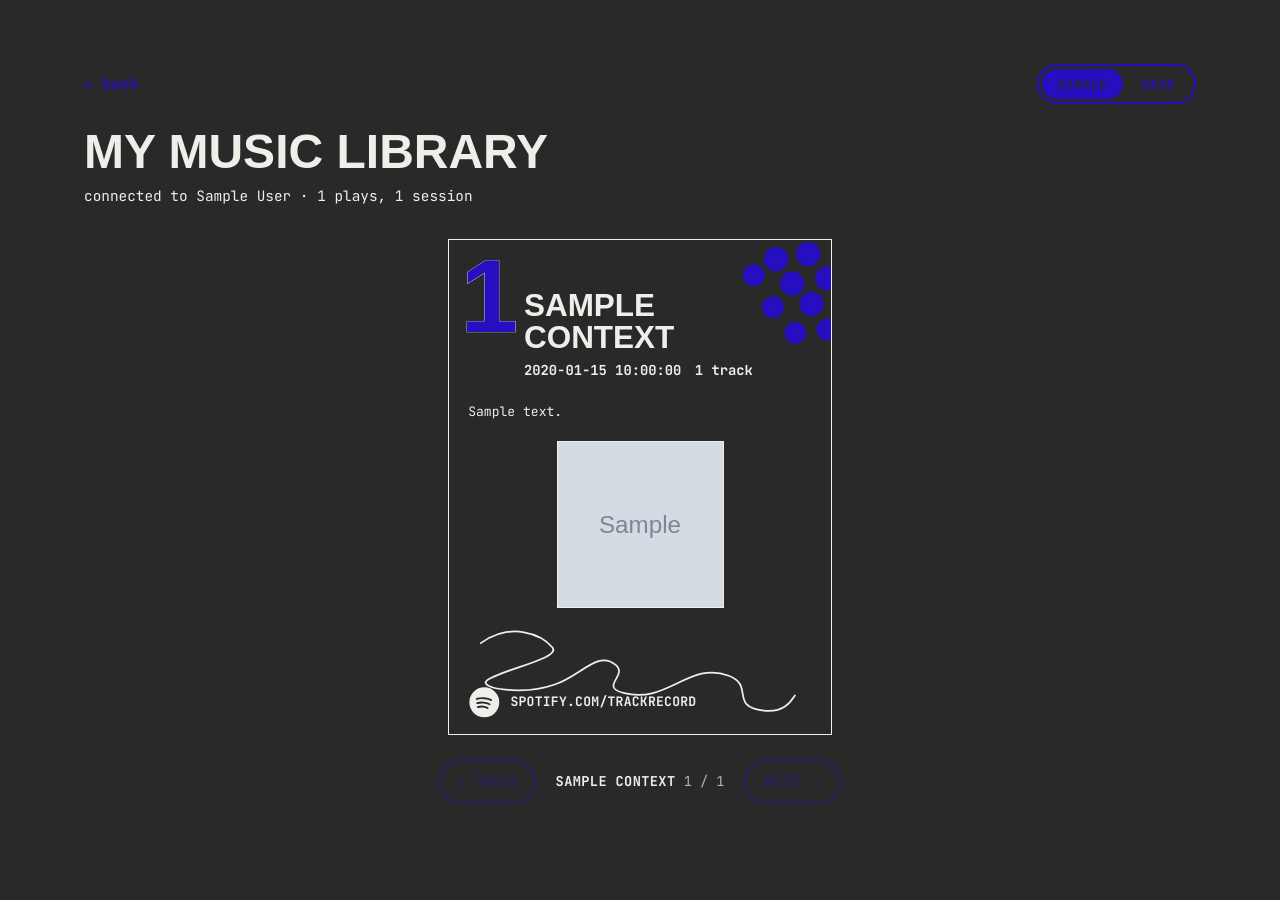
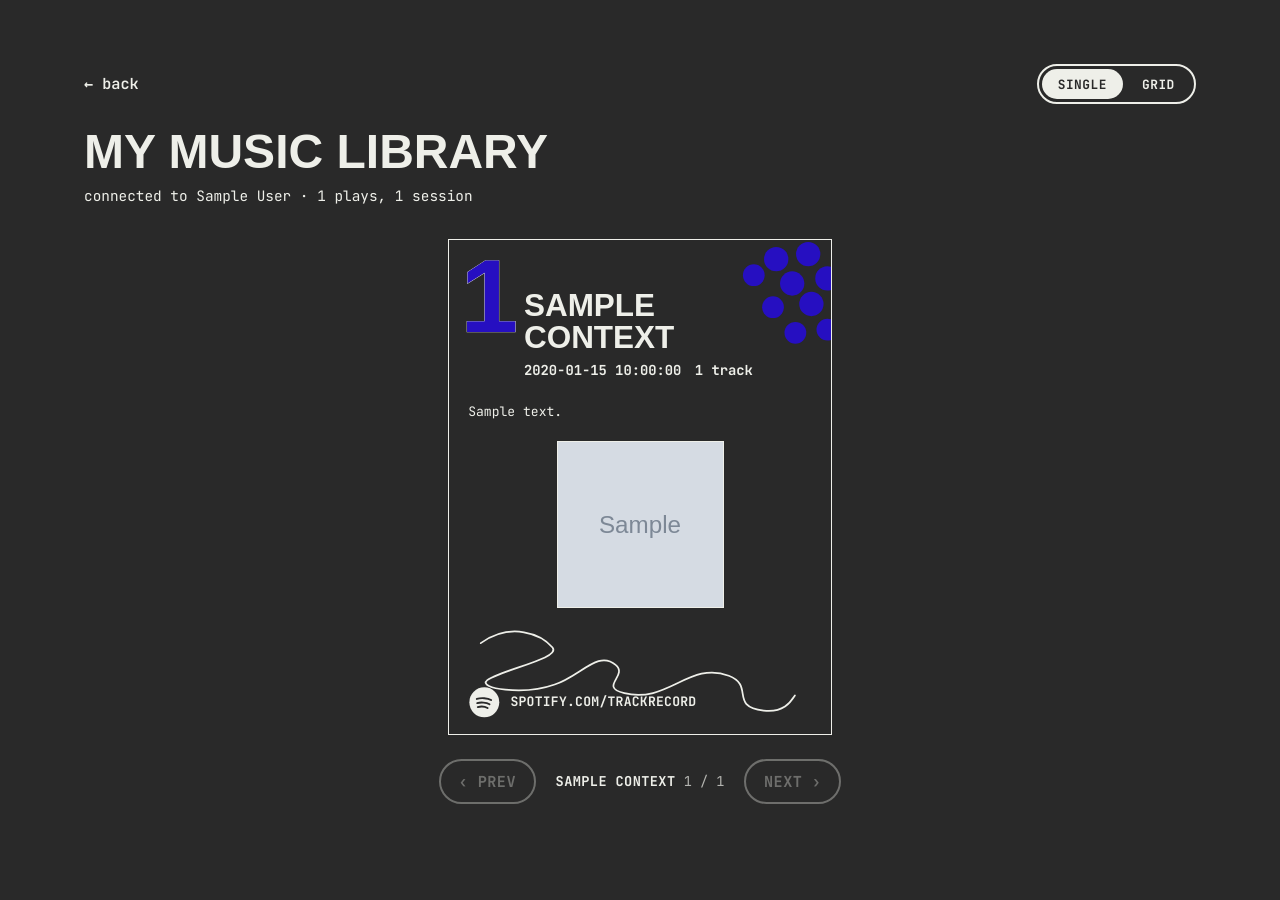
Before and after one commit to azurem1nd/neela-narayan-capstone, a Flask app: template templates/contexts.html in a window 1280 px wide. Run offline with Flask 3, Linux system fonts and the light colour scheme; the template is opened without the code that fills it: most values are stand-ins (such as "Sample title", 1, 10 or a date in 2020); grey boxes marked "Sample" are stand-in pictures; some web fonts are replaced.

Commit message:
Match the library page's blue UI chrome to the heading color
Back link, view-mode toggle, and prev/next nav buttons now use
--tr-ink (same token as the "my music library" heading) instead of
--tr-blue, for a consistent monochrome UI accent instead of a
separate blue. Card colors are untouched -- every --ctx-accent usage
(numbers, graphics, artwork fallback, footer hover) and its --tr-blue
fallback stay exactly as pixel-matched from the six reference
designs; the .ctx-card-frame focus-visible ring also stays blue,
since it's an accessibility affordance rather than card content.

Co-Authored-By: Claude Sonnet 5 <noreply@anthropic.com>

```diff
--- a/static/css/style.css
+++ b/static/css/style.css
@@ -547,7 +547,7 @@ a { color: inherit; }
   font-family: var(--font-mono);
   font-weight: 600;
   font-size: 0.95rem;
-  color: var(--tr-blue);
+  color: var(--tr-ink);
   text-decoration: none;
 }
 
@@ -557,7 +557,7 @@ a { color: inherit; }
 
 .lib-view-toggle {
   display: inline-flex;
-  border: 2px solid var(--tr-blue);
+  border: 2px solid var(--tr-ink);
   border-radius: 999px;
   padding: 0.2rem;
   gap: 0.2rem;
@@ -573,12 +573,12 @@ a { color: inherit; }
   border-radius: 999px;
   border: none;
   background: transparent;
-  color: var(--tr-blue);
+  color: var(--tr-ink);
   cursor: pointer;
 }
 
 .lib-view-toggle__btn.is-active {
-  background: var(--tr-blue);
+  background: var(--tr-ink);
   color: var(--tr-bg);
 }
 
@@ -934,14 +934,14 @@ a { color: inherit; }
   letter-spacing: 0.03em;
   padding: 0.6rem 1.1rem;
   border-radius: 999px;
-  border: 2px solid var(--tr-blue);
+  border: 2px solid var(--tr-ink);
   background: transparent;
-  color: var(--tr-blue);
+  color: var(--tr-ink);
   cursor: pointer;
 }
 
 .lib-nav-btn:hover:not(:disabled) {
-  background: var(--tr-blue);
+  background: var(--tr-ink);
   color: var(--tr-bg);
 }
 
```
